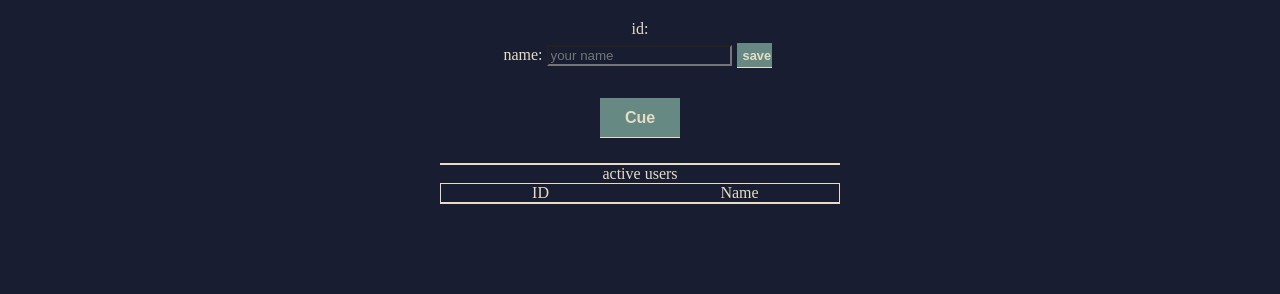
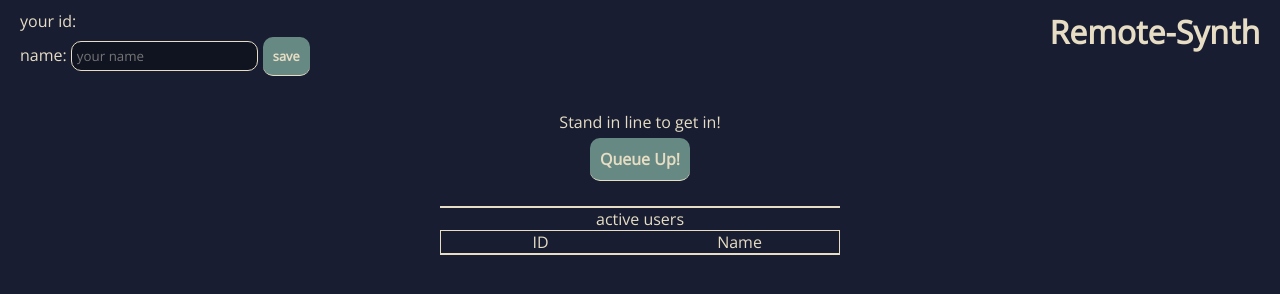
Before and after one commit to KRISCHOMAT/remote-synth, a website: page public/index.html in a window 1280 px wide. Both pictures are taken after a click on the button "edit". Drawn offline with nearby package versions, Linux system fonts and the light colour scheme; no server answers.

Commit message:
refactoring

```diff
--- a/app.js
+++ b/app.js
@@ -53,6 +53,11 @@
   // handle Cue
   socket.on("cue", (action) => {
     if (action === "join") {
+      let isSynth = io.sockets.adapter.rooms.get("local_server");
+      if (!isSynth) {
+        socket.emit("no_synth");
+        return;
+      }
       const result = joinRoomIfFree(socket);
       if (!result) {
         socket.join("cue");
--- a/public/assets/index.js
+++ b/public/assets/index.js
@@ -60,6 +60,16 @@
   cue.style.display = "none";
   leaveButton.style.display = "inline";
   socket.emit("cue", "join");
+});
+
+const alert = document.getElementById("alert");
+socket.on("no_synth", () => {
+  leaveButton.style.display = "none";
+  cue.style.display = "inline";
+  alert.innerHTML = "Synth is not online.";
+  setTimeout(() => {
+    alert.innerHTML = "Stand in line to get in!";
+  }, 3000);
 });
 
 // handle leave button
@@ -195,20 +205,3 @@
     }
   });
 }
-
-async function startRecording() {
-  const mediaStream = await navigator.mediaDevices.getUserMedia({
-    audio: true,
-  });
-  const mediaRecorder = new MediaRecorder(mediaStream);
-
-  mediaRecorder.addEventListener("dataavailable", (event) => {
-    const audioData = event.data;
-    // Send the audio data to the server using Socket.IO
-    socket.emit("audio", audioData);
-  });
-
-  mediaRecorder.start();
-}
-
-//startRecording();
--- a/public/assets/style.css
+++ b/public/assets/style.css
@@ -1,7 +1,11 @@
+@import url("https://fonts.googleapis.com/css2?family=Open+Sans:wght@300&display=swap");
+
 :root {
   --dark: #181d31;
+  --darker: #101320;
   --green: #678983;
   --creme: #e6ddc4;
+  --border-radius: 10px;
 }
 
 html,
@@ -9,16 +13,32 @@
   box-sizing: border-box;
   background-color: var(--dark);
   color: var(--creme);
+  font-family: "Open Sans", sans-serif;
+  margin: 0;
+  padding: 0;
 }
 
 body {
   text-align: center;
 }
 
+header {
+  display: flex;
+  justify-content: space-between;
+  padding: 10px 20px;
+}
+
 p {
   margin: 0;
   padding: 0;
   background-color: transparent;
+}
+
+input[type="text"] {
+  border: 1px solid var(--creme);
+  background-color: var(--darker);
+  padding: 5px;
+  border-radius: var(--border-radius);
 }
 
 .mysynth__control {
@@ -46,24 +66,21 @@
 .mysynth__button {
   border: 0;
   border-bottom: 1px solid;
-  width: 80px;
-  height: 40px;
+  padding: 10px;
   font-size: 1rem;
   font-weight: bold;
   background-color: var(--green);
   cursor: pointer;
   margin: 5px;
+  border-radius: var(--border-radius);
 }
 
 .button__small {
-  width: 35px;
-  height: 25px;
   font-size: 0.8rem;
 }
 
 .mysynth__user__info {
-  text-align: center;
-  margin: 20px;
+  text-align: left;
 }
 
 .mysynth__user__list {
--- a/public/index.html
+++ b/public/index.html
@@ -9,8 +9,9 @@
   </head>
   <body>
     <!-- user info -->
+    <header>
       <div class="mysynth__user__info">
-      <p>id: <span id="client_id"></span></p>
+        <p>your id: <span id="client_id"></span></p>
         <p>
           name: <span id="client_name"></span>
           <button class="mysynth__button button__small" id="edit_name">
@@ -18,12 +19,12 @@
           </button>
         </p>
       </div>
+      <h1>Remote-Synth</h1>
+    </header>
     <!-- rooms -->
     <div class="mysynth__rooms">
-      <!-- <button class="mysynth__button mysynth__room" name="osc1">OSC1</button>
-      <button class="mysynth__button mysynth__room" name="osc2">OSC2</button> -->
-      <!-- <button class="mysynth__button mysynth__room" name="leave">Leave</button> -->
-      <button class="mysynth__button" name="cue" id="cue">Cue</button>
+      <p id="alert">Stand in line to get in!</p>
+      <button class="mysynth__button" name="cue" id="cue">Queue Up!</button>
       <button
         class="mysynth__button mysynth__room"
         name="leave"
```
Lines whose indentation alone changed are shown as unchanged.
